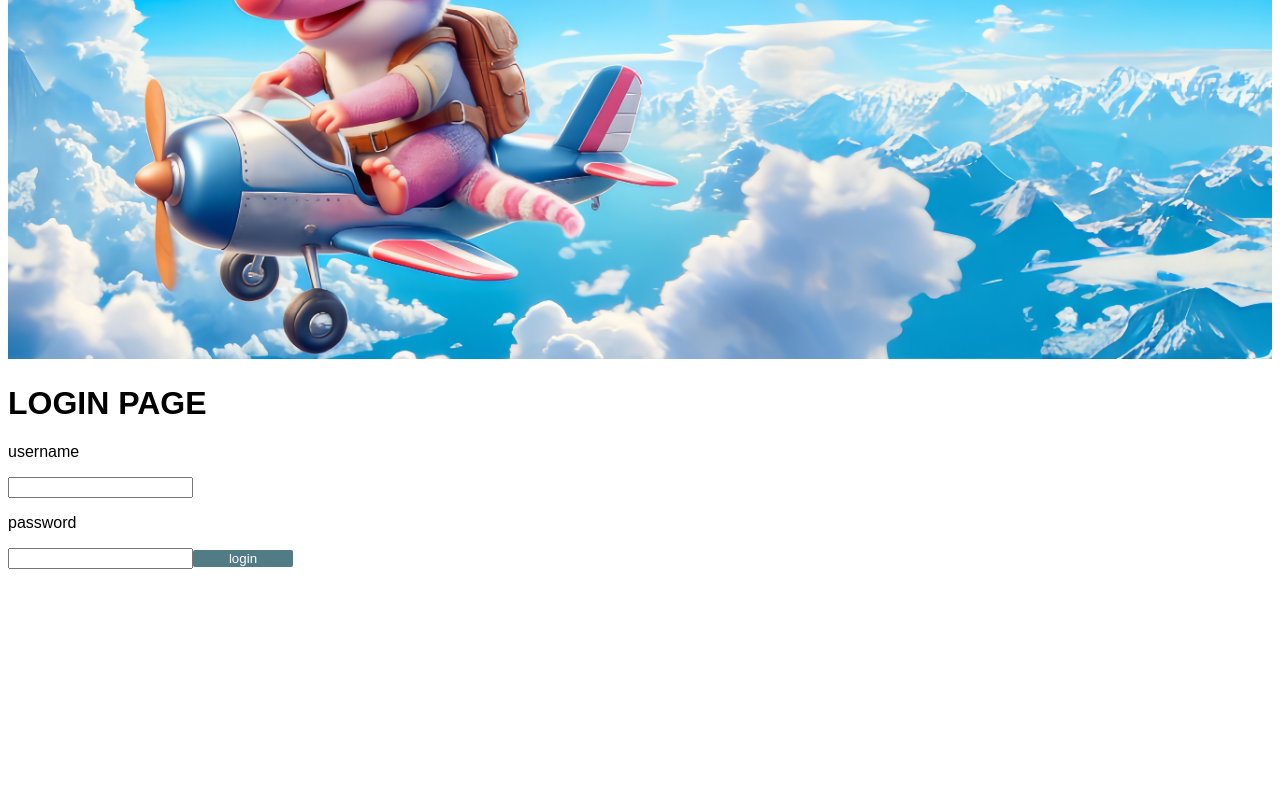
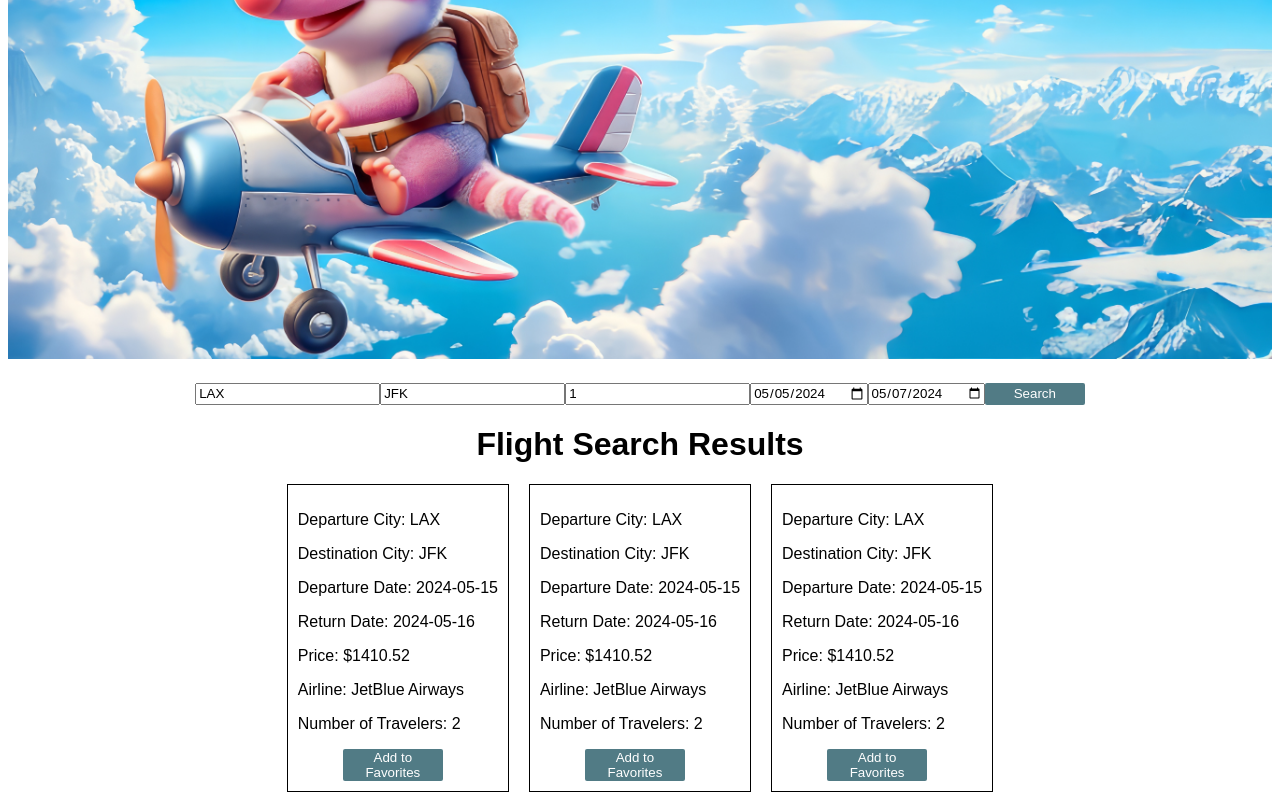
Before and after one commit to PFA4lyfe/armadillo, a React (Vite) app: page /home in a window 1280 px wide. Before the commit this address led to /login/. Shown: the part 227-1027 px from the top of the page. Before the commit the page ends 804 px from the top, so only its background shows below. Built offline with nearby package versions, Linux system fonts and the light colour scheme; no server answers.

Commit message:
added remove flight functionality

```diff
--- a/src/components/Flight.jsx
+++ b/src/components/Flight.jsx
@@ -1,7 +1,7 @@
-import { useSelector, useDispatch } from 'react-redux';
-import { removeFavorite, addFavorite } from '../slices/flightSlice';
+import { useSelector } from 'react-redux';
 
 function Flight({
+  flight_id,
   dep_city,
   dest_city,
   dep_date,
@@ -9,36 +9,10 @@ function Flight({
   price,
   airline,
   num_travelers,
-  isFav,
   buttonText,
+  handleClick,
 }) {
   const { id } = useSelector((state) => state.flight);
-  const dispatch = useDispatch();
-
-  const handleClick = () => {
-    const data = {
-      dep_city,
-      dest_city,
-      dep_date,
-      ret_date,
-      price,
-      airline,
-      num_travelers,
-      user_id: id,
-    };
-
-    const url = '/api/flights';
-    fetch(url, {
-      method: 'POST',
-      headers: {
-        'Content-Type': 'application/json',
-      },
-      body: JSON.stringify(data),
-    })
-      .then((response) => response.json())
-      .then((data) => dispatch(addFavorite(data)))
-      .catch((error) => console.error('Error:', error));
-  };
 
   return (
     <div>
@@ -49,7 +23,7 @@ function Flight({
       <p>Price: ${price}</p>
       <p>Airline: {airline}</p>
       <p>Number of Travelers: {num_travelers}</p>
-      <button onClick={handleClick}>{buttonText}</button>
+      <button onClick={() => handleClick({flight_id, dep_city, dest_city, dep_date, ret_date, price, airline, num_travelers, id})}>{buttonText}</button>
     </div>
   );
 }
--- a/src/components/FlightList.jsx
+++ b/src/components/FlightList.jsx
@@ -1,13 +1,59 @@
 import Flight from './Flight.jsx';
 import '/src/scss/styles.css';
+import { addFavorite, removeFavorite } from '../slices/flightSlice.js';
+import { useDispatch } from 'react-redux';
 
-function FlightList({ flightArr, title, buttonText }) {
-  // console.log(flightArr);
+function FlightList({ flightArr, title, buttonText, isAdd }) {
+  const dispatch = useDispatch();
+
+  // if button says add to favorite, then do this
+  const handleAddClick = ({dep_city, dest_city, dep_date, ret_date, price, airline, num_travelers, id}) => {
+    const data = {
+      dep_city,
+      dest_city,
+      dep_date,
+      ret_date,
+      price,
+      airline,
+      num_travelers,
+      user_id: id,
+    };
+
+    const url = '/api/flights';
+    fetch(url, {
+      method: 'POST',
+      headers: {
+        'Content-Type': 'application/json',
+      },
+      body: JSON.stringify(data),
+    })
+      .then((response) => response.json())
+      .then((data) => dispatch(addFavorite(data)))
+      .catch((error) => console.error('Error:', error));
+
+    // if button says delete, then do something else
+  };
+
+  // if button says delete to favorite, then do this
+  const handleDeleteClick = ({flight_id}) => {
+    const url = `/api/flights/${flight_id}`;
+    fetch(url, {
+      method: 'DELETE'
+    })
+      .then(() => dispatch(removeFavorite(flight_id)))
+      .catch((error) => console.error('Error:', error));
+  };
+
+  const handleClick = (arg) => {
+    if (isAdd) return handleAddClick(arg);
+      else return handleDeleteClick(arg);
+  }
 
   const Flights = flightArr.map((el, idx) => {
     return (
       <Flight
         key={idx}
+        flight_id={el.id}
         dep_city={el.dep_city}
         dest_city={el.dest_city}
         dep_date={el.dep_date}
@@ -15,8 +61,10 @@ function FlightList({ flightArr, title, buttonText }) {
         price={el.price}
         airline={el.airline}
         num_travelers={el.num_travelers}
-        isFav
         buttonText={buttonText}
+        handleClick={
+          handleClick
+        }
       />
     );
   });
--- a/src/components/FlightsSearch.jsx
+++ b/src/components/FlightsSearch.jsx
@@ -145,7 +145,7 @@ function Flights() {
     queryText += `&departureDate=${departureDate}`;
     queryText += `&returnDate=${returnDate}`;
     queryText += `&adults=${numTravelers}`;
-    queryText += '&nonStop=true&max=10';
+    queryText += '&nonStop=true&currencyCode=USD&max=10';
 
     const url = queryText;
     const accessToken = 'kVDl8Al3o8kyzRryrjVW1jAtsmsi';
--- a/src/pages/Home.jsx
+++ b/src/pages/Home.jsx
@@ -29,6 +29,11 @@ const Home = () => {
       } else {
         dispatch(setIsLoggedIn(true));
       }
+
+      // if user is not logged in, redirect to login
+      if (!isLoggedIn) {
+        return (<Navigate to='/login/' />);
+      }
     }
 
     isLoggedIn();
@@ -49,11 +54,6 @@ const Home = () => {
     if (favorites.length === 0) fetchData();
   });
 
-  // if user is not logged in, redirect to login
-  if (!isLoggedIn) {
-    return (<Navigate to='/login/' />);
-  }
-
   return (
     <div>
       <img className='splash' src={splash} />
@@ -62,6 +62,7 @@ const Home = () => {
         flightArr={searchArr}
         title='Flight Search Results'
         buttonText='Add to Favorites'
+        isAdd={true}
       />
     </div>
   );
--- a/src/pages/Trips.jsx
+++ b/src/pages/Trips.jsx
@@ -27,6 +27,11 @@ const Trips = (props) => {
       } else {
         dispatch(setIsLoggedIn(true));
       }
+
+      // if user is not logged in, redirect to login
+      if (!isLoggedIn) {
+        return (<Navigate to='/login/' />);
+      }
     }
 
     isLoggedIn();
@@ -47,15 +52,17 @@ const Trips = (props) => {
     if (favorites.length === 0) fetchData();
   });
 
-  // if user is not logged in, redirect to login
-  if (!isLoggedIn) {
-    return (<Navigate to='/login/' />);
-  }
 
+  console.log(favorites);
   return (
     <div>
       <h1>Trips</h1>
-      <FlightList flightArr={favorites} title='Favorites' buttonText='Remove from Favorites' />
+      <FlightList
+        flightArr={favorites}
+        title='Favorites'
+        buttonText='Remove from Favorites'
+        isAdd={false}
+      />
     </div>
   );
 };
--- a/src/slices/flightSlice.js
+++ b/src/slices/flightSlice.js
@@ -82,7 +82,7 @@ export const flightSlice = createSlice({
       state.favorites = action.payload;
     },
     removeFavorite: (state, action) => {
-      state.favorites.filter((favorites) => favorites.id !== action.payload);
+      state.favorites = state.favorites.filter((favorite) => favorite.id !== action.payload);
     },
   },
 });
```
Also changed, not shown: src/components/Trips.jsx (deleted, +0 -19 lines), 2 other files (tests, documents, lock files or other folders).
